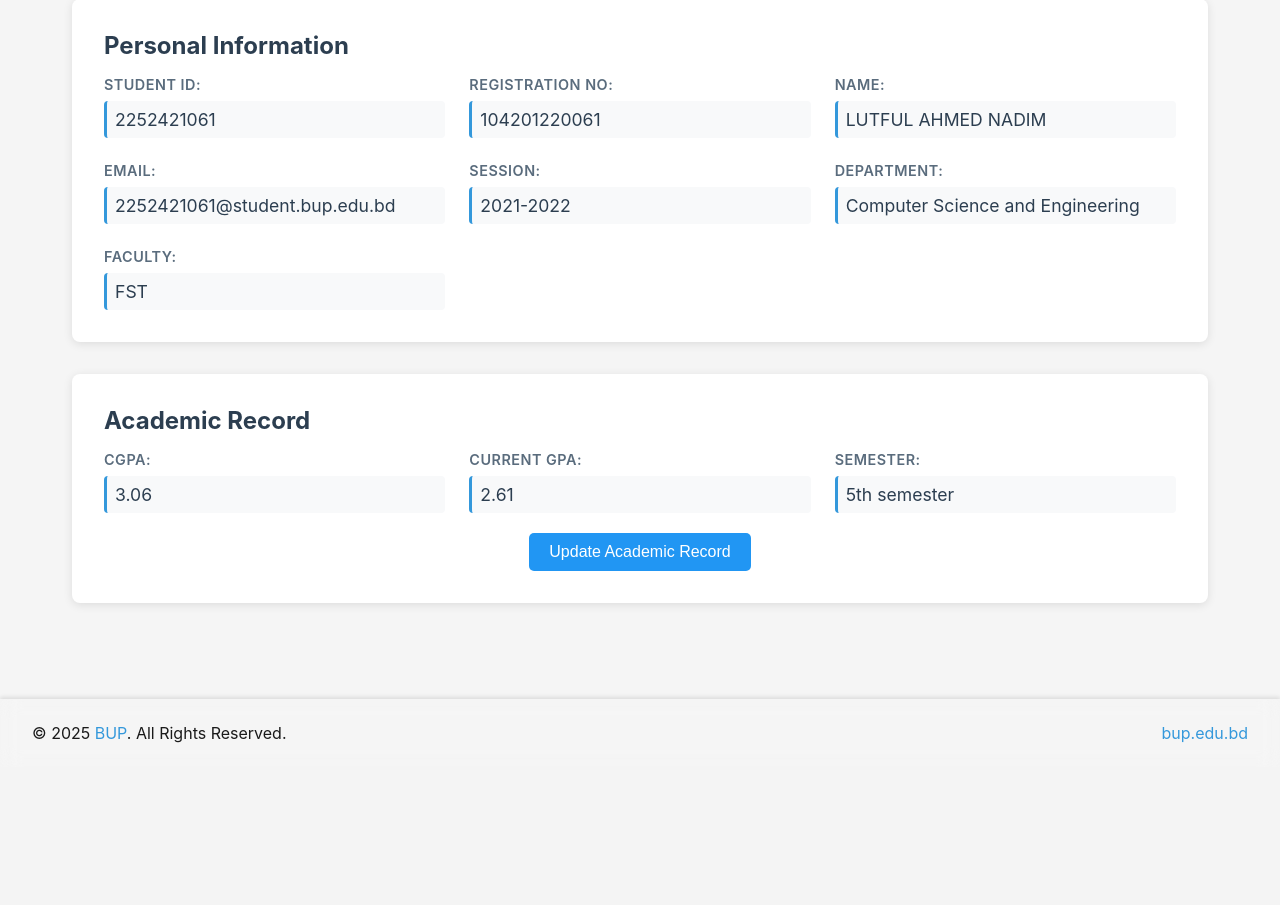
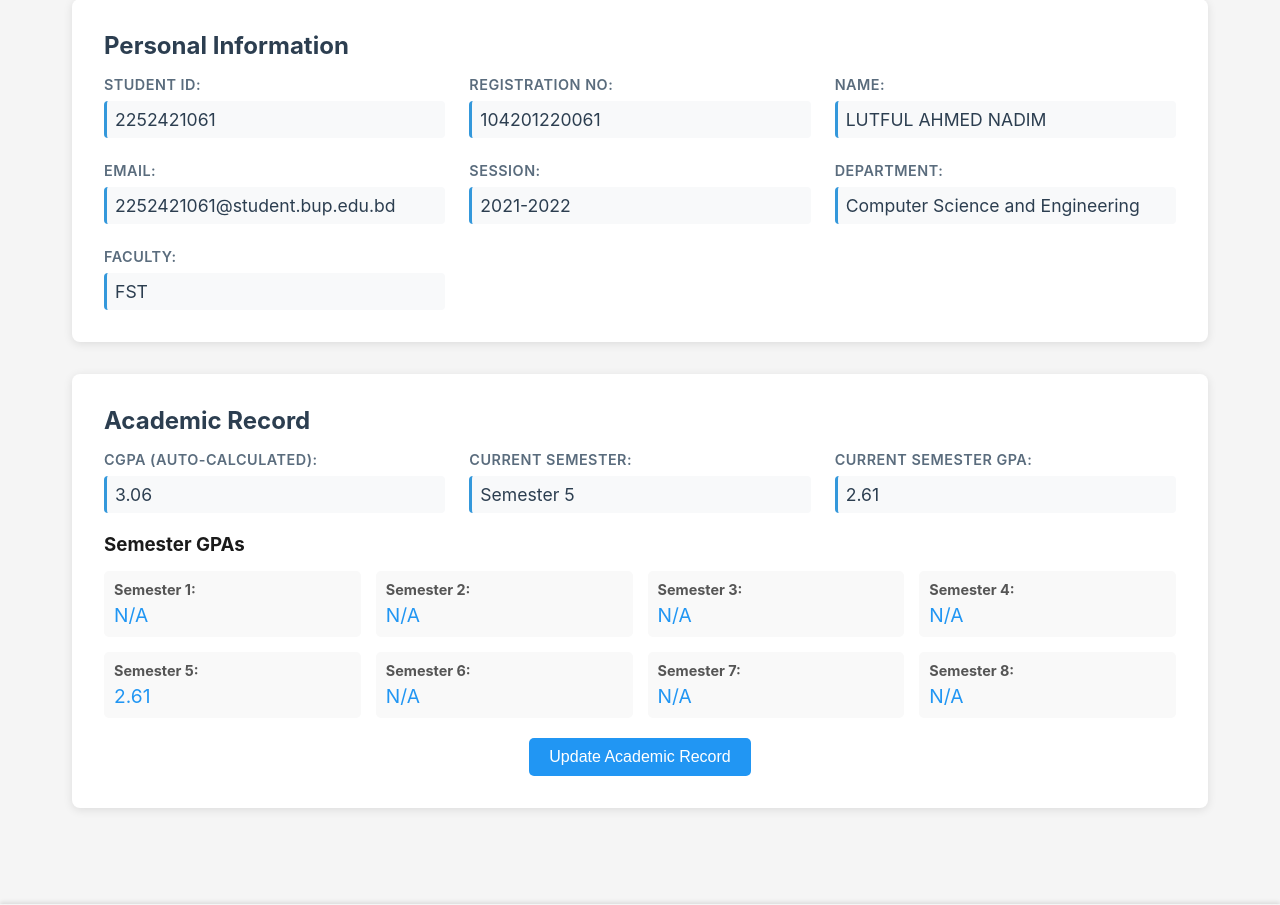
Before and after one commit to towfiq-rakin/ssmp, a Flask app: page /admin/student/2252421061 in a window 1280 px wide. Shown: the part 293-1198 px from the top of the page. Before the commit the page ends 1036 px from the top, so only its background shows below. Run offline with Flask 3, Linux system fonts and the light colour scheme; a user stored in the database is signed in; data comes from the database, SQL or seed files in the repository; parts of the project's set-up code (start-up, migrations or seed data) failed here and were passed over.

Commit message:
Updated Academics table

```diff
--- a/routes/main.py
+++ b/routes/main.py
@@ -49,15 +49,17 @@ def student_scholarships():
     # Get academic record
     academic_record = AcademicRecord.query.filter_by(student_id=current_user.student_id).first()
 
-    # Check eligibility based on GPA
+    # Check eligibility based on current semester GPA
     is_eligible = False
     eligible_for = None  # 'scholarship', 'stipend', or None
+    current_gpa = None
 
     if academic_record:
-        if academic_record.gpa >= 3.8:
+        current_gpa = academic_record.get_current_gpa()
+        if current_gpa and current_gpa >= 3.8:
             is_eligible = True
             eligible_for = 'scholarship'
-        elif academic_record.gpa >= 3.5:
+        elif current_gpa and current_gpa >= 3.5:
             is_eligible = True
             eligible_for = 'stipend'
 
@@ -179,26 +181,21 @@ def update_academic_record(student_id):
 
     # Get data from request
     data = request.get_json()
-    cgpa = data.get('cgpa')
-    gpa = data.get('gpa')
-    semester = data.get('semester')
+    current_semester = data.get('current_semester')
+    semester_gpas = data.get('semester_gpas', {})
 
     # Validate inputs
-    if cgpa is None or gpa is None or not semester:
-        return jsonify({'success': False, 'message': 'Missing required fields'}), 400
+    if current_semester is None:
+        return jsonify({'success': False, 'message': 'Missing current semester'}), 400
 
     try:
-        cgpa = float(cgpa)
-        gpa = float(gpa)
+        current_semester = int(current_semester)
     except ValueError:
-        return jsonify({'success': False, 'message': 'Invalid CGPA or GPA value'}), 400
+        return jsonify({'success': False, 'message': 'Invalid current semester value'}), 400
 
-    # Validate ranges
-    if cgpa < 0 or cgpa > 4:
-        return jsonify({'success': False, 'message': 'CGPA must be between 0.00 and 4.00'}), 400
-
-    if gpa < 0 or gpa > 4:
-        return jsonify({'success': False, 'message': 'GPA must be between 0.00 and 4.00'}), 400
+    # Validate current semester range
+    if current_semester < 1 or current_semester > 8:
+        return jsonify({'success': False, 'message': 'Current semester must be between 1 and 8'}), 400
 
     # Get academic record
     academic_record = AcademicRecord.query.filter_by(student_id=student_id).first()
@@ -206,16 +203,35 @@ def update_academic_record(student_id):
     if not academic_record:
         return jsonify({'success': False, 'message': 'Academic record not found'}), 404
 
-    # Update academic record
-    academic_record.cgpa = cgpa
-    academic_record.gpa = gpa
-    academic_record.semester = semester
+    # Update current semester
+    academic_record.current_semester = current_semester
+
+    # Update semester GPAs
+    for sem_num, gpa_value in semester_gpas.items():
+        try:
+            sem_num = int(sem_num)
+            if gpa_value is not None and gpa_value != '':
+                gpa_value = float(gpa_value)
+
+                # Validate GPA range
+                if gpa_value < 0 or gpa_value > 4:
+                    return jsonify({'success': False, 'message': f'Semester {sem_num} GPA must be between 0.00 and 4.00'}), 400
+
+                setattr(academic_record, f'semester_{sem_num}_gpa', gpa_value)
+            else:
+                setattr(academic_record, f'semester_{sem_num}_gpa', None)
+        except (ValueError, AttributeError):
+            return jsonify({'success': False, 'message': f'Invalid GPA value for semester {sem_num}'}), 400
+
+    # Auto-calculate CGPA
+    academic_record.cgpa = academic_record.calculate_cgpa()
 
     db.session.commit()
 
     return jsonify({
         'success': True,
-        'message': 'Academic record updated successfully'
+        'message': 'Academic record updated successfully',
+        'cgpa': academic_record.cgpa
     })
 
 
@@ -243,21 +259,23 @@ def admin_scholarships():
     for student, academic_record in students:
         scholarship_type = None
         scholarship_amount = 0
+        current_gpa = academic_record.get_current_gpa()
 
-        # Check eligibility based on GPA
-        if academic_record.gpa >= 3.9:
+        # Check eligibility based on current semester GPA
+        if current_gpa and current_gpa >= 3.9:
             scholarship_type = "Chancellor Scholarship"
             scholarship_amount = 15000
-        elif academic_record.gpa >= 3.8:
+        elif current_gpa and current_gpa >= 3.8:
             scholarship_type = "BUP Scholarship"
             scholarship_amount = 9000
 
         # Only add if eligible
         if scholarship_type:
             # Check if already awarded for this semester
+            semester_name = f"Semester {academic_record.current_semester}"
             existing_scholarship = Scholarship.query.filter_by(
                 student_id=student.student_id,
-                semester=academic_record.semester
+                semester=semester_name
             ).first()
 
             if not existing_scholarship:
@@ -269,8 +287,8 @@ def admin_scholarships():
                 })
                 total_scholarship_amount += scholarship_amount
 
-    # Sort eligible students by GPA in descending order (highest first)
-    eligible_students.sort(key=lambda x: x['academic_record'].gpa, reverse=True)
+    # Sort eligible students by current GPA in descending order (highest first)
+    eligible_students.sort(key=lambda x: x['academic_record'].get_current_gpa() or 0, reverse=True)
 
     return render_template('admin_scholarships.html',
                          admin=current_user,
@@ -307,12 +325,14 @@ def admin_view_scholarship(student_id):
     # Calculate scholarship eligibility
     scholarship_type = None
     scholarship_amount = 0
+    current_gpa = None
 
     if academic_record:
-        if academic_record.gpa >= 3.9:
+        current_gpa = academic_record.get_current_gpa()
+        if current_gpa and current_gpa >= 3.9:
             scholarship_type = "Chancellor Scholarship"
             scholarship_amount = 15000
-        elif academic_record.gpa >= 3.8:
+        elif current_gpa and current_gpa >= 3.8:
             scholarship_type = "BUP Scholarship"
             scholarship_amount = 9000
 
@@ -348,20 +368,22 @@ def approve_scholarship(student_id):
     # Calculate scholarship
     scholarship_type = None
     scholarship_amount = 0
+    current_gpa = academic_record.get_current_gpa()
 
-    if academic_record.gpa >= 3.9:
+    if current_gpa and current_gpa >= 3.9:
         scholarship_type = "Chancellor Scholarship"
         scholarship_amount = 15000
-    elif academic_record.gpa >= 3.8:
+    elif current_gpa and current_gpa >= 3.8:
         scholarship_type = "BUP Scholarship"
         scholarship_amount = 9000
     else:
         return jsonify({'success': False, 'message': 'Student not eligible'}), 400
 
     # Check if already awarded
+    semester_name = f"Semester {academic_record.current_semester}"
     existing_scholarship = Scholarship.query.filter_by(
         student_id=student_id,
-        semester=academic_record.semester
+        semester=semester_name
     ).first()
 
     if existing_scholarship:
@@ -378,7 +400,7 @@ def approve_scholarship(student_id):
         student_name=student.name,
         type=scholarship_type,
         amount=scholarship_amount,
-        semester=academic_record.semester
+        semester=semester_name
     )
 
     # Update department budget
@@ -416,21 +438,23 @@ def approve_all_scholarships():
     for student, academic_record in students:
         scholarship_type = None
         scholarship_amount = 0
+        current_gpa = academic_record.get_current_gpa()
 
-        # Check eligibility based on GPA
-        if academic_record.gpa >= 3.9:
+        # Check eligibility based on current semester GPA
+        if current_gpa and current_gpa >= 3.9:
             scholarship_type = "Chancellor Scholarship"
             scholarship_amount = 15000
-        elif academic_record.gpa >= 3.8:
+        elif current_gpa and current_gpa >= 3.8:
             scholarship_type = "BUP Scholarship"
             scholarship_amount = 9000
 
         # Only process if eligible
         if scholarship_type:
             # Check if already awarded for this semester
+            semester_name = f"Semester {academic_record.current_semester}"
             existing_scholarship = Scholarship.query.filter_by(
                 student_id=student.student_id,
-                semester=academic_record.semester
+                semester=semester_name
             ).first()
 
             if not existing_scholarship:
@@ -442,7 +466,7 @@ def approve_all_scholarships():
                         student_name=student.name,
                         type=scholarship_type,
                         amount=scholarship_amount,
-                        semester=academic_record.semester
+                        semester=semester_name
                     )
 
                     # Update department budget
@@ -503,11 +527,12 @@ def approve_multiple_scholarships():
         # Calculate scholarship
         scholarship_type = None
         scholarship_amount = 0
+        current_gpa = academic_record.get_current_gpa()
 
-        if academic_record.gpa >= 3.9:
+        if current_gpa and current_gpa >= 3.9:
             scholarship_type = "Chancellor Scholarship"
             scholarship_amount = 15000
-        elif academic_record.gpa >= 3.8:
+        elif current_gpa and current_gpa >= 3.8:
             scholarship_type = "BUP Scholarship"
             scholarship_amount = 9000
         else:
@@ -515,9 +540,10 @@ def approve_multiple_scholarships():
             continue
 
         # Check if already awarded
+        semester_name = f"Semester {academic_record.current_semester}"
         existing_scholarship = Scholarship.query.filter_by(
             student_id=student_id,
-            semester=academic_record.semester
+            semester=semester_name
         ).first()
 
         if existing_scholarship:
@@ -535,7 +561,7 @@ def approve_multiple_scholarships():
             student_name=student.name,
             type=scholarship_type,
             amount=scholarship_amount,
-            semester=academic_record.semester
+            semester=semester_name
         )
 
         # Update department budget
--- a/templates/admin_scholarship_detail.html
+++ b/templates/admin_scholarship_detail.html
@@ -1,6 +1,6 @@
 {% extends "base.html" %}
 
-{% block title %}Scholarship Details - ScholarMate{% endblock %}
+{% block title %}Scholarship Details - SSMP{% endblock %}
 
 {% block content %}
 <div class="dashboard-container">
--- a/templates/admin_scholarships.html
+++ b/templates/admin_scholarships.html
@@ -37,7 +37,7 @@
                     <tr id="student-row-{{ item.student.student_id }}">
                         <td>{{ item.student.student_id }}</td>
                         <td>{{ item.student.name }}</td>
-                        <td>{{ item.academic_record.gpa }}</td>
+                        <td>{{ "%.2f"|format(item.academic_record.get_current_gpa()) if item.academic_record.get_current_gpa() else 'N/A' }}</td>
                         <td>{{ item.scholarship_type }}</td>
                         <td>৳{{ "{:,.2f}".format(item.scholarship_amount) }}</td>
                         <td>
--- a/templates/admin_student_detail.html
+++ b/templates/admin_student_detail.html
@@ -51,17 +51,28 @@
         <h2>Academic Record</h2>
         <div class="info-grid">
             <div class="info-item">
-                <span class="info-label">CGPA:</span>
-                <span class="info-value">{{ academic_record.cgpa }}</span>
+                <span class="info-label">CGPA (Auto-calculated):</span>
+                <span class="info-value">{{ "%.2f"|format(academic_record.cgpa) }}</span>
             </div>
             <div class="info-item">
-                <span class="info-label">Current GPA:</span>
-                <span class="info-value">{{ academic_record.gpa }}</span>
+                <span class="info-label">Current Semester:</span>
+                <span class="info-value">Semester {{ academic_record.current_semester }}</span>
             </div>
             <div class="info-item">
-                <span class="info-label">Semester:</span>
-                <span class="info-value">{{ academic_record.semester }}</span>
+                <span class="info-label">Current Semester GPA:</span>
+                <span class="info-value">{{ "%.2f"|format(academic_record.get_current_gpa()) if academic_record.get_current_gpa() else 'N/A' }}</span>
             </div>
+        </div>
+
+        <h3 style="margin-top: 20px;">Semester GPAs</h3>
+        <div class="semester-grid">
+            {% for i in range(1, 9) %}
+            <div class="semester-item">
+                <span class="semester-label">Semester {{ i }}:</span>
+                {% set gpa = academic_record['semester_' ~ i ~ '_gpa'] %}
+                <span class="semester-value">{{ "%.2f"|format(gpa) if gpa else 'N/A' }}</span>
+            </div>
+            {% endfor %}
         </div>
 
         <div class="update-section">
@@ -73,35 +84,30 @@
             <form id="academic-update-form">
                 <div class="form-row">
                     <div class="form-group">
-                        <label for="cgpa">CGPA:</label>
-                        <input type="number" id="cgpa" name="cgpa"
-                               min="0" max="4" step="0.01"
-                               value="{{ academic_record.cgpa }}" required>
-                        <span class="help-text">Range: 0.00 - 4.00</span>
-                    </div>
-                    <div class="form-group">
-                        <label for="gpa">Current GPA:</label>
-                        <input type="number" id="gpa" name="gpa"
-                               min="0" max="4" step="0.01"
-                               value="{{ academic_record.gpa }}" required>
-                        <span class="help-text">Range: 0.00 - 4.00</span>
-                    </div>
-                </div>
-                <div class="form-row">
-                    <div class="form-group">
-                        <label for="semester">Semester:</label>
-                        <select id="semester" name="semester" required>
-                            <option value="Semester 1" {% if academic_record.semester == 'Semester 1' %}selected{% endif %}>Semester 1</option>
-                            <option value="Semester 2" {% if academic_record.semester == 'Semester 2' %}selected{% endif %}>Semester 2</option>
-                            <option value="Semester 3" {% if academic_record.semester == 'Semester 3' %}selected{% endif %}>Semester 3</option>
-                            <option value="Semester 4" {% if academic_record.semester == 'Semester 4' %}selected{% endif %}>Semester 4</option>
-                            <option value="Semester 5" {% if academic_record.semester == 'Semester 5' %}selected{% endif %}>Semester 5</option>
-                            <option value="Semester 6" {% if academic_record.semester == 'Semester 6' %}selected{% endif %}>Semester 6</option>
-                            <option value="Semester 7" {% if academic_record.semester == 'Semester 7' %}selected{% endif %}>Semester 7</option>
-                            <option value="Semester 8" {% if academic_record.semester == 'Semester 8' %}selected{% endif %}>Semester 8</option>
+                        <label for="current-semester">Current Semester:</label>
+                        <select id="current-semester" name="current_semester" required>
+                            {% for i in range(1, 9) %}
+                            <option value="{{ i }}" {% if academic_record.current_semester == i %}selected{% endif %}>Semester {{ i }}</option>
+                            {% endfor %}
                         </select>
                     </div>
                 </div>
+
+                <h4>Semester GPAs</h4>
+                <div class="semester-inputs-grid">
+                    {% for i in range(1, 9) %}
+                    <div class="form-group">
+                        <label for="semester-{{ i }}-gpa">Semester {{ i }} GPA:</label>
+                        {% set gpa = academic_record['semester_' ~ i ~ '_gpa'] %}
+                        <input type="number" id="semester-{{ i }}-gpa" name="semester_{{ i }}_gpa"
+                               min="0" max="4" step="0.01"
+                               value="{{ '%.2f'|format(gpa) if gpa else '' }}"
+                               placeholder="Not set">
+                    </div>
+                    {% endfor %}
+                </div>
+                <p class="help-text" style="margin-top: 10px;">Leave blank for semesters not yet completed. CGPA will be auto-calculated from non-blank semesters.</p>
+
                 <div class="form-actions">
                     <button type="submit" class="btn btn-save">Save Changes</button>
                     <button type="button" class="btn btn-cancel" onclick="hideUpdateForm()">Cancel</button>
@@ -131,22 +137,30 @@ function hideUpdateForm() {
 document.getElementById('academic-update-form').addEventListener('submit', function(e) {
     e.preventDefault();
 
-    const cgpa = parseFloat(document.getElementById('cgpa').value);
-    const gpa = parseFloat(document.getElementById('gpa').value);
-    const semester = document.getElementById('semester').value;
+    const currentSemester = parseInt(document.getElementById('current-semester').value);
 
-    // Validate CGPA and GPA
-    if (cgpa < 0 || cgpa > 4) {
-        alert('CGPA must be between 0.00 and 4.00');
-        return;
+    // Collect semester GPAs
+    const semesterGpas = {};
+    for (let i = 1; i <= 8; i++) {
+        const gpaInput = document.getElementById(`semester-${i}-gpa`);
+        const value = gpaInput.value.trim();
+
+        if (value !== '') {
+            const gpa = parseFloat(value);
+
+            // Validate GPA
+            if (gpa < 0 || gpa > 4) {
+                alert(`Semester ${i} GPA must be between 0.00 and 4.00`);
+                return;
+            }
+
+            semesterGpas[i] = gpa;
+        } else {
+            semesterGpas[i] = null;
+        }
     }
 
-    if (gpa < 0 || gpa > 4) {
-        alert('GPA must be between 0.00 and 4.00');
-        return;
-    }
-
-    if (!confirm('Are you sure you want to update this academic record?')) {
+    if (!confirm('Are you sure you want to update this academic record? CGPA will be auto-calculated.')) {
         return;
     }
 
@@ -157,15 +171,14 @@ document.getElementById('academic-update-form').addEventListener('submit', funct
             'Content-Type': 'application/json',
         },
         body: JSON.stringify({
-            cgpa: cgpa,
-            gpa: gpa,
-            semester: semester
+            current_semester: currentSemester,
+            semester_gpas: semesterGpas
         })
     })
     .then(response => response.json())
     .then(data => {
         if (data.success) {
-            alert(data.message);
+            alert(data.message + '\nNew CGPA: ' + data.cgpa.toFixed(2));
             window.location.reload();
         } else {
             alert('Error: ' + data.message);
@@ -210,6 +223,12 @@ document.getElementById('academic-update-form').addEventListener('submit', funct
     color: #333;
 }
 
+.update-form h4 {
+    margin-top: 20px;
+    margin-bottom: 15px;
+    color: #555;
+}
+
 .form-row {
     display: flex;
     gap: 20px;
@@ -248,6 +267,39 @@ document.getElementById('academic-update-form').addEventListener('submit', funct
     margin-top: 5px;
 }
 
+.semester-grid {
+    display: grid;
+    grid-template-columns: repeat(4, 1fr);
+    gap: 15px;
+    margin-top: 15px;
+}
+
+.semester-item {
+    padding: 10px;
+    background-color: #f9f9f9;
+    border-radius: 5px;
+    display: flex;
+    flex-direction: column;
+    gap: 5px;
+}
+
+.semester-label {
+    font-weight: bold;
+    color: #555;
+    font-size: 0.9em;
+}
+
+.semester-value {
+    font-size: 1.2em;
+    color: #2196f3;
+}
+
+.semester-inputs-grid {
+    display: grid;
+    grid-template-columns: repeat(4, 1fr);
+    gap: 15px;
+}
+
 .form-actions {
     display: flex;
     gap: 10px;
--- a/templates/student_scholarships.html
+++ b/templates/student_scholarships.html
@@ -17,7 +17,7 @@
         <div class="eligibility-info">
             <p><strong>Minimum GPA Required:</strong> 3.50</p>
             {% if academic_record %}
-            <p><strong>Your Current GPA:</strong> {{ academic_record.gpa }}</p>
+            <p><strong>Your Current GPA:</strong> {{ "%.2f"|format(academic_record.get_current_gpa()) if academic_record.get_current_gpa() else 'N/A' }}</p>
             {% else %}
             <p><strong>Your Current GPA:</strong> No academic record found</p>
             {% endif %}
@@ -51,7 +51,7 @@
             {% else %}
             <span class="eligible-badge stipend-badge">✓ Eligible for Stipends</span>
             {% endif %}
-            <span class="cgpa-display">Current GPA: {{ academic_record.gpa }}</span>
+            <span class="cgpa-display">Current GPA: {{ "%.2f"|format(academic_record.get_current_gpa()) if academic_record.get_current_gpa() else 'N/A' }}</span>
         </div>
 
         {% if scholarships or stipends %}
```
Also changed, not shown: database/schema.sql (+109 -87 lines), models.py (+26 -2 lines), templates/dashboard.html (+51 -5 lines).
